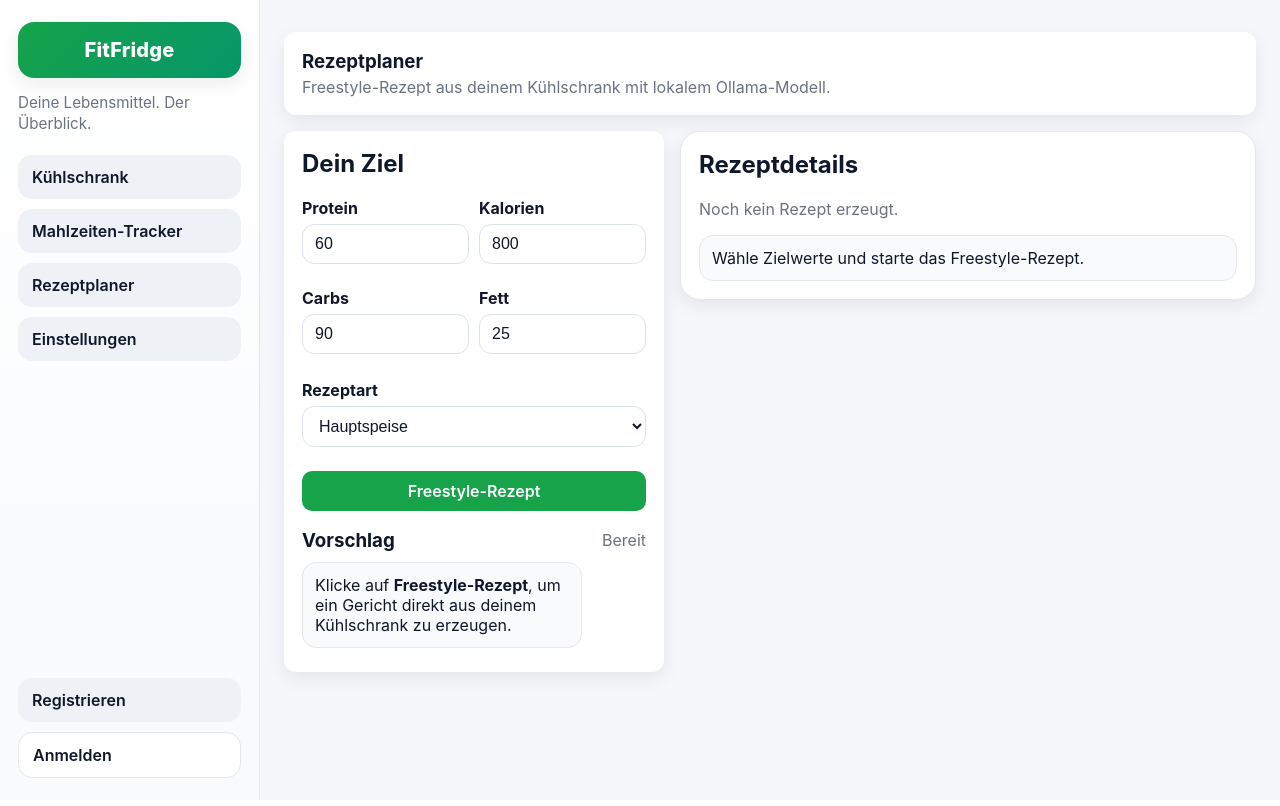
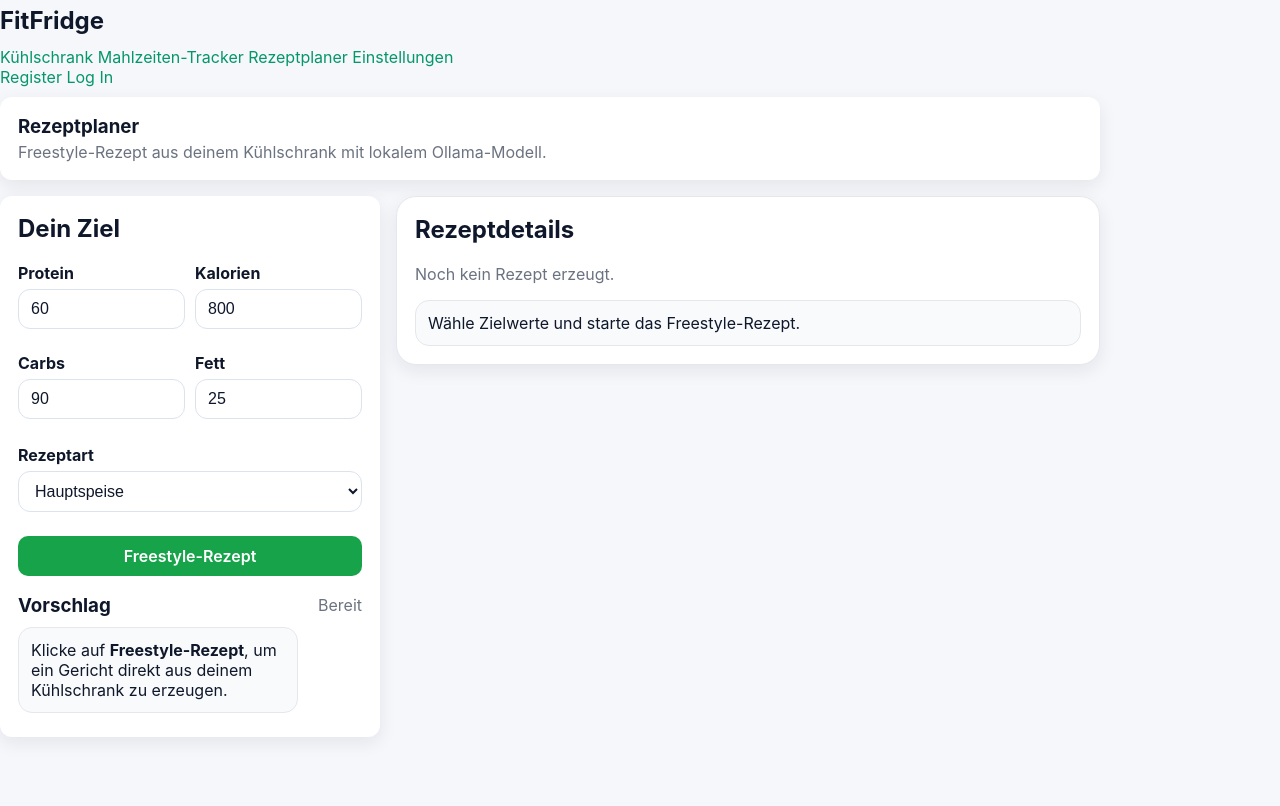
Before and after one commit to tungp2302/FitFridge, a Flask app: page /asaai/ui/planner in a window 1280 px wide. Run offline with Flask 3, Linux system fonts and the light colour scheme.

Commit message:
base html

```diff
--- a/flaskr_new/templates/base.html
+++ b/flaskr_new/templates/base.html
@@ -1,46 +1,30 @@
 <!doctype html>
-<html lang="de">
-<head>
-  <meta charset="utf-8">
-  <meta name="viewport" content="width=device-width, initial-scale=1">
 <title>{% block title %}FitFridge{% endblock %}</title>
-  <link rel="stylesheet" href="{{ url_for('frontend.static', filename='style.css') }}">
-  <script>
-    // HTML-Escaping fuer alles, was per innerHTML gerendert wird,
-    // damit Namen mit Sonderzeichen (&, <, ") sauber dargestellt werden.
-    window.escHtml = function (value) {
-      return String(value ?? '').replace(/[&<>"']/g, function (c) {
-        return { '&': '&amp;', '<': '&lt;', '>': '&gt;', '"': '&quot;', "'": '&#39;' }[c];
-      });
-    };
-  </script>
-</head>
-<body>
-  <div class="app-shell">
-    <aside class="sidebar">
-      <a class="brand-button" href="{{ url_for('frontend.dashboard') }}">FitFridge</a>
-      <p class="brand-copy">Deine Lebensmittel. Der Überblick.</p>
-      <nav class="sidebar-nav" aria-label="Primary">
+<link rel="stylesheet" href="{{ url_for('static', filename='style.css') }}">
+<nav>
+  <div id="logo">
+  <h1>FitFridge</h1>
+  </div>
+  <div id="menubar">
+      <div id="menuleft">
         <a href="{{ url_for('frontend.dashboard') }}">Kühlschrank</a>
         <a href="{{ url_for('frontend.meal_tracker') }}">Mahlzeiten-Tracker</a>
         <a href="{{ url_for('asaai.planner_ui') }}">Rezeptplaner</a>
         <a href="{{ url_for('frontend.settings') }}">Einstellungen</a>
-      </nav>
-
-      <div class="sidebar-footer">
+      </div>
+  <div id="usermenu">
     {% if g.user %}
-          <div class="user-chip">{{ g.user['username'] }}</div>
-          <a class="link-button subtle" href="{{ url_for('frontend.logout') }}">Abmelden</a>
+    <a href="{{ url_for('frontend.logout') }}">Log Out</a>
+    <a href="{{ url_for('frontend.dashboard')}}">{{ g.user['username'] }}</a>
       {% else %}
-          <a class="link-button" href="{{ url_for('frontend.register') }}">Registrieren</a>
-          <a class="link-button subtle" href="{{ url_for('frontend.login') }}">Anmelden</a>
+      <a href="{{ url_for('frontend.register') }}">Register</a>
+      <a href="{{ url_for('frontend.login') }}">Log In</a>
       {% endif %}
   </div>
-    </aside>
-
-    <main class="main-pane">
+</div>
+</nav>
 <section class="content">
-        <header class="page-header">
+  <header>
     {% block header %}{% endblock %}
   </header>
   {% for message in get_flashed_messages() %}
@@ -48,7 +32,3 @@
   {% endfor %}
   {% block content %}{% endblock %}
 </section>
-    </main>
-  </div>
-</body>
-</html>
```
Lines whose indentation alone changed are shown as unchanged.
